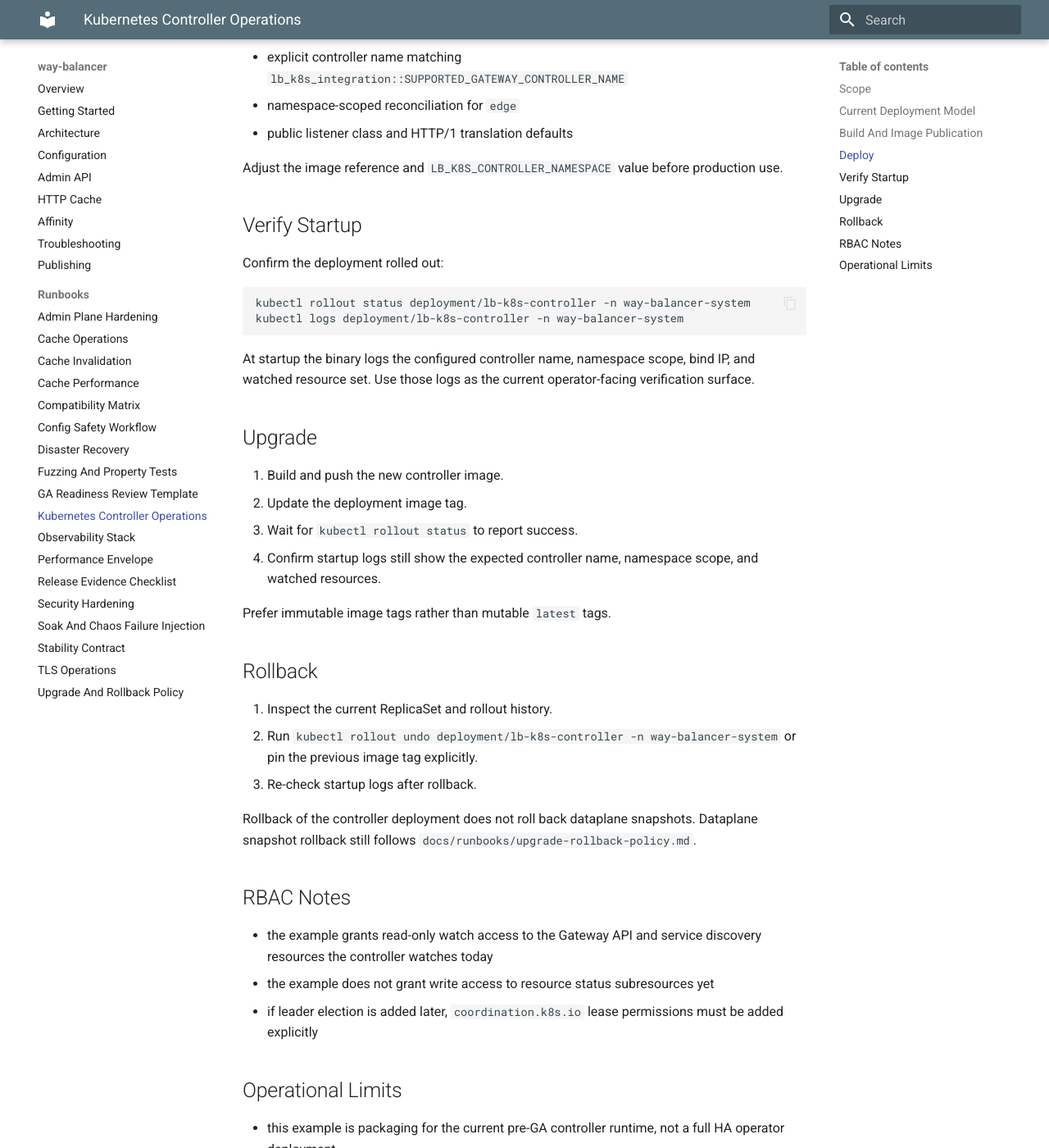
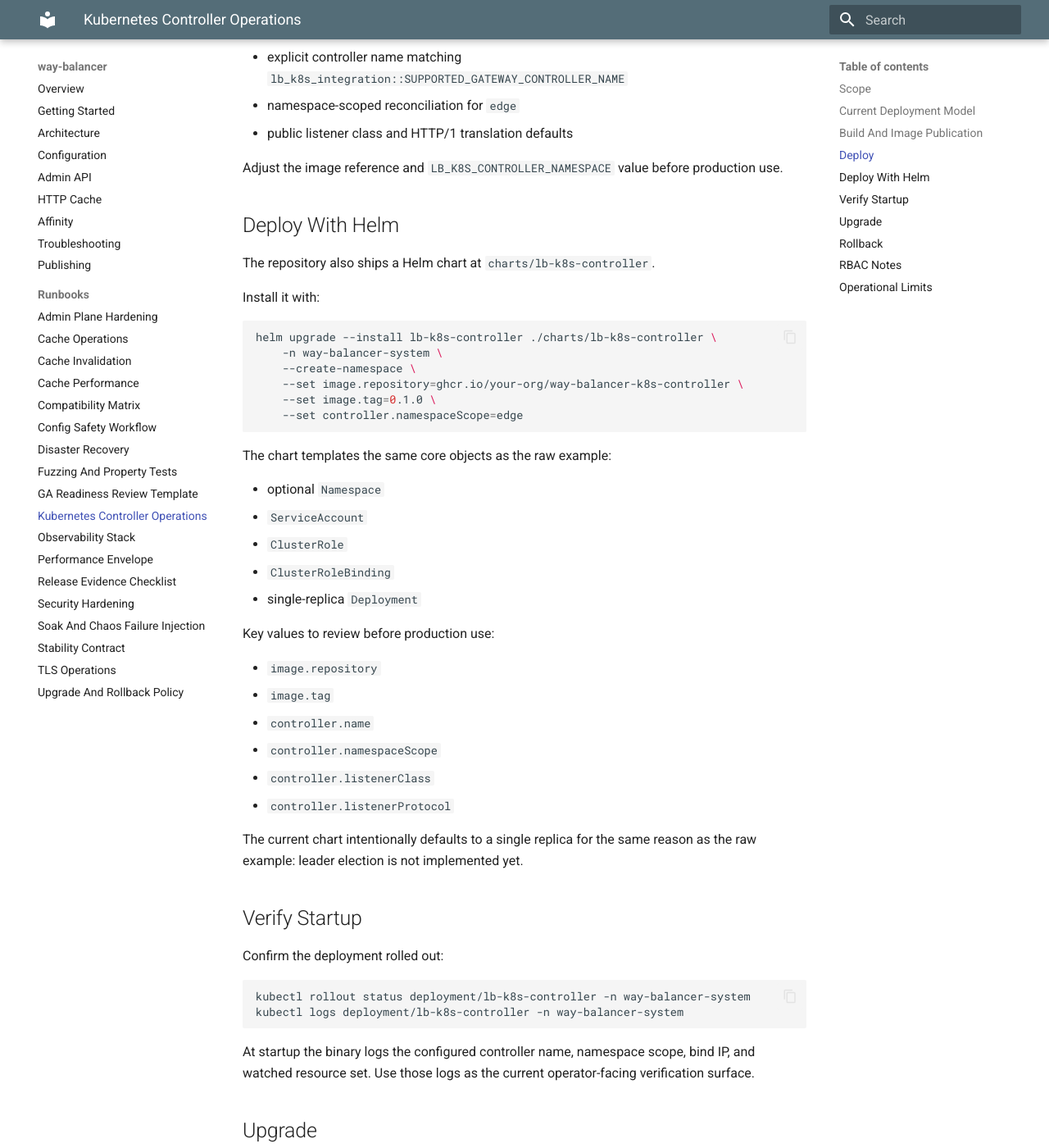
Before and after one commit to Lahutsin/way-balancer, an MkDocs documentation site: the page built from docs/runbooks/kubernetes-controller-operations.md, in a window 1280 px wide and 1400 px high, scrolled down 1064 px. Shown: the whole window at 82% size. Built offline with MkDocs 1.6.1 and Material for MkDocs 9.7.7, drawn with Linux system fonts in a browser that asks for light colours; some of the changed text lies outside the part shown.

Commit message:
refactor

````diff
--- a/docs/runbooks/kubernetes-controller-operations.md
+++ b/docs/runbooks/kubernetes-controller-operations.md
@@ -2,7 +2,7 @@
 
 ## Scope
 
-This runbook covers packaging and operating the checked-in `lb-k8s-controller` deployment example.
+This runbook covers packaging and operating the checked-in `lb-k8s-controller` deployment example and the Helm chart at `charts/lb-k8s-controller`.
 
 ## Current Deployment Model
 
@@ -40,6 +40,40 @@ The example sets:
 
 Adjust the image reference and `LB_K8S_CONTROLLER_NAMESPACE` value before production use.
 
+## Deploy With Helm
+
+The repository also ships a Helm chart at `charts/lb-k8s-controller`.
+
+Install it with:
+
+```sh
+helm upgrade --install lb-k8s-controller ./charts/lb-k8s-controller \
+	-n way-balancer-system \
+	--create-namespace \
+	--set image.repository=ghcr.io/your-org/way-balancer-k8s-controller \
+	--set image.tag=0.1.0 \
+	--set controller.namespaceScope=edge
+```
+
+The chart templates the same core objects as the raw example:
+
+- optional `Namespace`
+- `ServiceAccount`
+- `ClusterRole`
+- `ClusterRoleBinding`
+- single-replica `Deployment`
+
+Key values to review before production use:
+
+- `image.repository`
+- `image.tag`
+- `controller.name`
+- `controller.namespaceScope`
+- `controller.listenerClass`
+- `controller.listenerProtocol`
+
+The current chart intentionally defaults to a single replica for the same reason as the raw example: leader election is not implemented yet.
+
 ## Verify Startup
 
 Confirm the deployment rolled out:
@@ -54,7 +88,7 @@ At startup the binary logs the configured controller name, namespace scope, bind
 ## Upgrade
 
 1. Build and push the new controller image.
-2. Update the deployment image tag.
+2. Update the deployment image tag or the Helm values.
 3. Wait for `kubectl rollout status` to report success.
 4. Confirm startup logs still show the expected controller name, namespace scope, and watched resources.
 
@@ -63,7 +97,7 @@ Prefer immutable image tags rather than mutable `latest` tags.
 ## Rollback
 
 1. Inspect the current ReplicaSet and rollout history.
-2. Run `kubectl rollout undo deployment/lb-k8s-controller -n way-balancer-system` or pin the previous image tag explicitly.
+2. Run `kubectl rollout undo deployment/lb-k8s-controller -n way-balancer-system`, or roll back the Helm release with `helm rollback`, or pin the previous image tag explicitly.
 3. Re-check startup logs after rollback.
 
 Rollback of the controller deployment does not roll back dataplane snapshots. Dataplane snapshot rollback still follows `docs/runbooks/upgrade-rollback-policy.md`.
````
Also changed, not shown: README.md (+1 -0 lines), examples/charts/lb-k8s-controller/README.md (added, +46 -0 lines), examples/kubernetes/lb-k8s-controller/README.md (+15 -0 lines), 11 other files.
